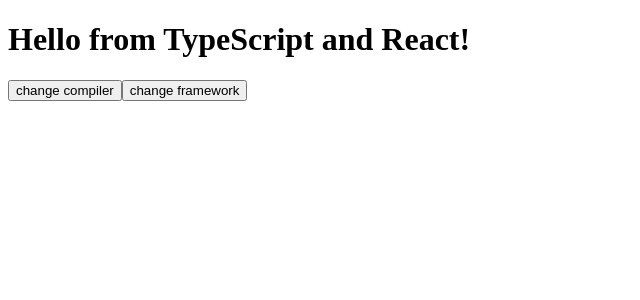
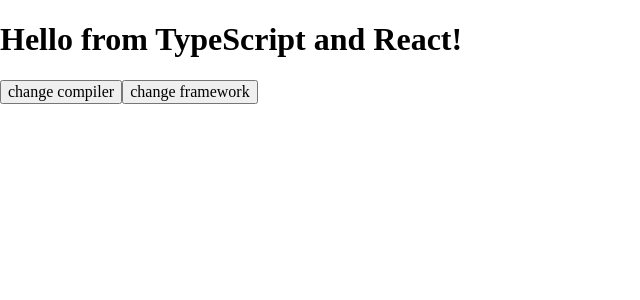
Before and after one commit to impressor615/shopping-mall-feed, a React app in the folder web/: page /#/ in a window 1280 px wide. Shown: the top 300 px of the page, without its empty margins (0-640 px from the left). Built offline with nearby package versions, Linux system fonts and the light colour scheme.

Commit message:
web - add normalize.css and utilities style
[Why]

*

```diff
--- a/web/package.json
+++ b/web/package.json
@@ -44,6 +44,7 @@
   "dependencies": {
     "@types/react": "^16.8.2",
     "@types/react-dom": "^16.8.0",
+    "normalize.css": "^8.0.1",
     "react": "^16.8.1",
     "react-dom": "^16.8.1",
     "react-redux": "^6.0.0",
--- /dev/null
+++ b/web/src/assets/styles/_utilities.scss
@@ -0,0 +1,5 @@
+.container {
+  width: 100%;
+  max-width: 1100px;
+  margin: auto;
+}
--- a/web/src/assets/styles/main.scss
+++ b/web/src/assets/styles/main.scss
@@ -1,4 +1,2 @@
-html, body {
-  width: 100%;
-  height: 100%;
-}
+@import "~normalize.css";
+@import "./utilities";
```
Also changed, not shown: 1 other file (tests, documents, lock files or other folders).
